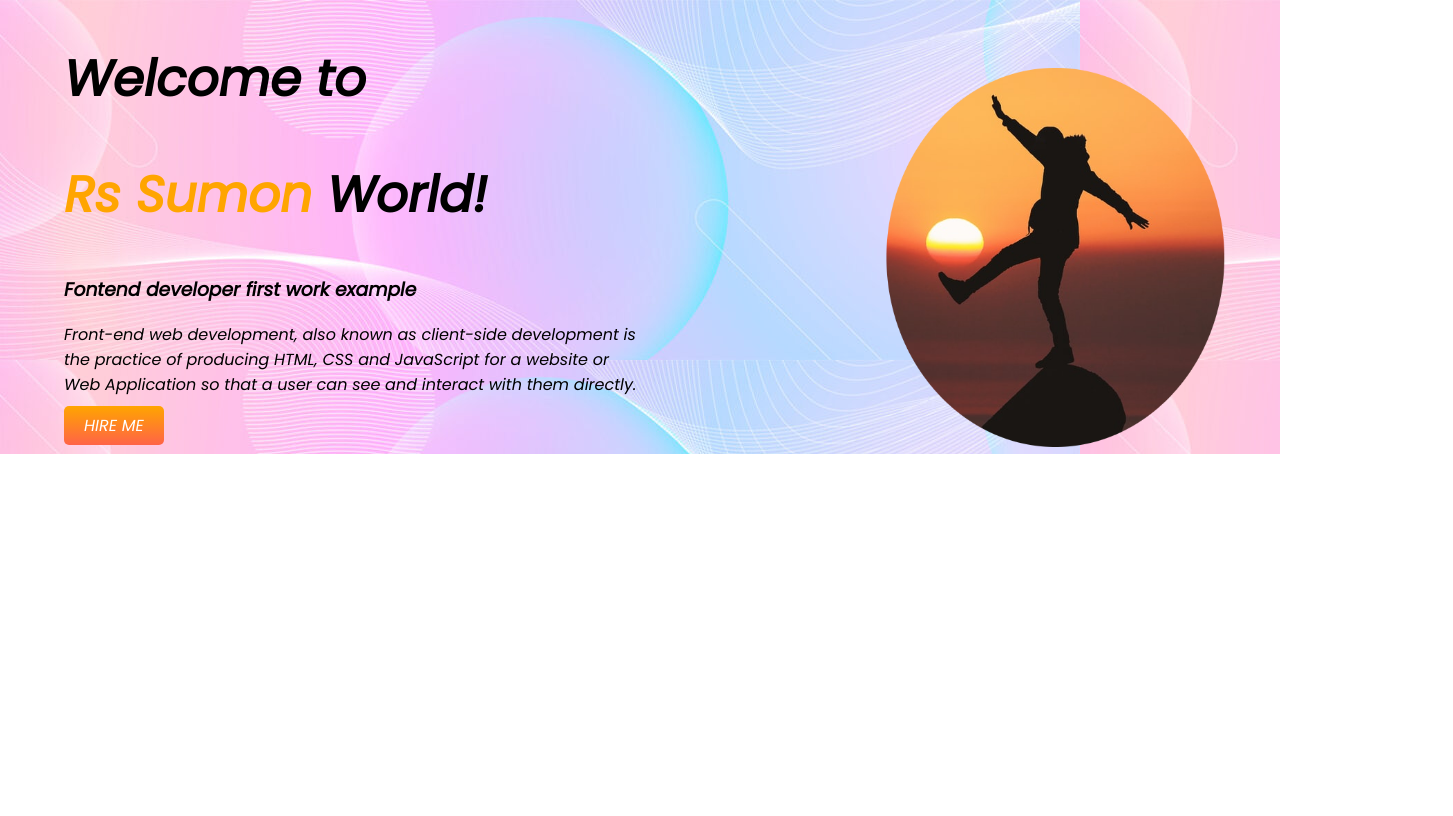
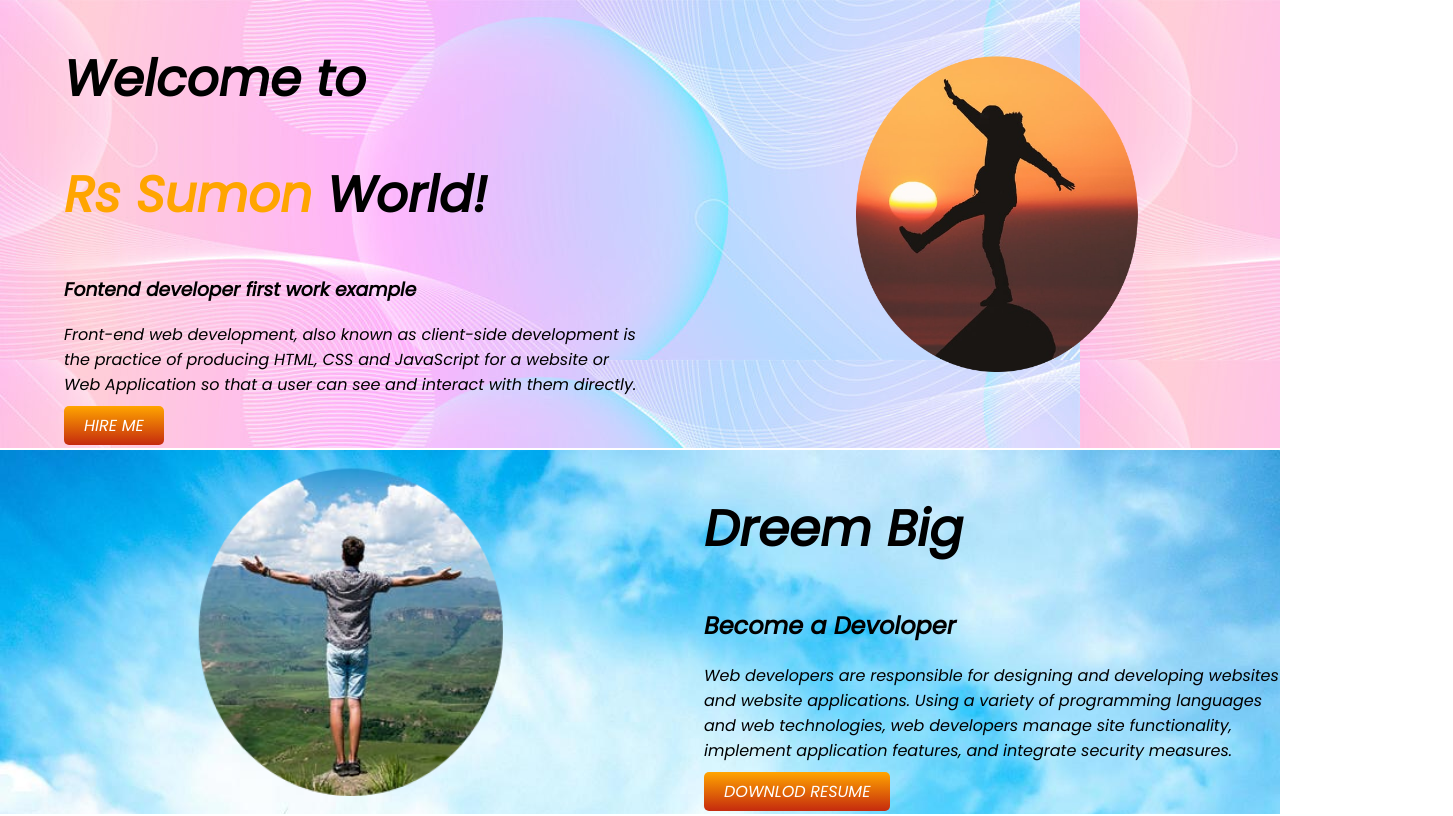
Before and after one commit to sumon-khan7864/Depoloper-portfolio-1, a plain HTML site: page index.html in a window 1280 px wide. Shown: the whole page, 1453 px wide, since content can reach past the window. Drawn offline with Linux system fonts and the light colour scheme.

Commit message:
Dream-Big

```diff
--- a/index.html
+++ b/index.html
@@ -23,5 +23,16 @@
             <img src="image/photo.png" alt="">
         </div>
     </section>
+    <section class="Dreem-Big">
+        <div class="Half-width">
+            <img src="image/pexels-sky.png" alt="">
+        </div>
+        <div class="Half-width">
+            <h1>Dreem Big</h1>
+            <h2>Become a Devoloper</h2>
+            <p>Web developers are responsible for designing and developing websites and website applications. Using a variety of programming languages and web technologies, web developers manage site functionality, implement application features, and integrate security measures.</p>
+            <a class="Link-Button" target="_blank" href="">DOWNLOD RESUME</a>
+        </div>
+    </section>
 </body>
 </html>
--- a/style.css
+++ b/style.css
@@ -10,18 +10,19 @@ body{
     }
     section{
         display: flex;
+       margin-bottom: 2px;
     }
     .Half-width{
         width: 50%;
         padding-left: 5%;
+        padding-bottom: 10px;
     }
     .Half-width img{
-        width: 120%;
-        padding-right: 10%;
+        width: 100%;
     }
     .Link-Button{
         text-decoration: none;
-        background-image: linear-gradient(orange ,tomato);
+        background-image: linear-gradient(orange ,rgb(197, 42, 14));
         font-weight: 700px;
         color: white;
         padding: 8px 20px;
@@ -30,3 +31,7 @@ body{
     .Top-Banner{
         background-image: url(image/360_r.jpg);
     }
+    .Dreem-Big{
+        background-image: url(image/bottomo.jpg);
+        background-repeat: no-repeat;
+    }
```
Also changed, not shown: Image/Drean-Bac.jpg (added), Image/bottomo.jpg (added), Image/pexels-sky.png (added), ThemOn/Drean-Bac.jpg (added), ThemOn/bottomo.jpg (added), 1 other file.
